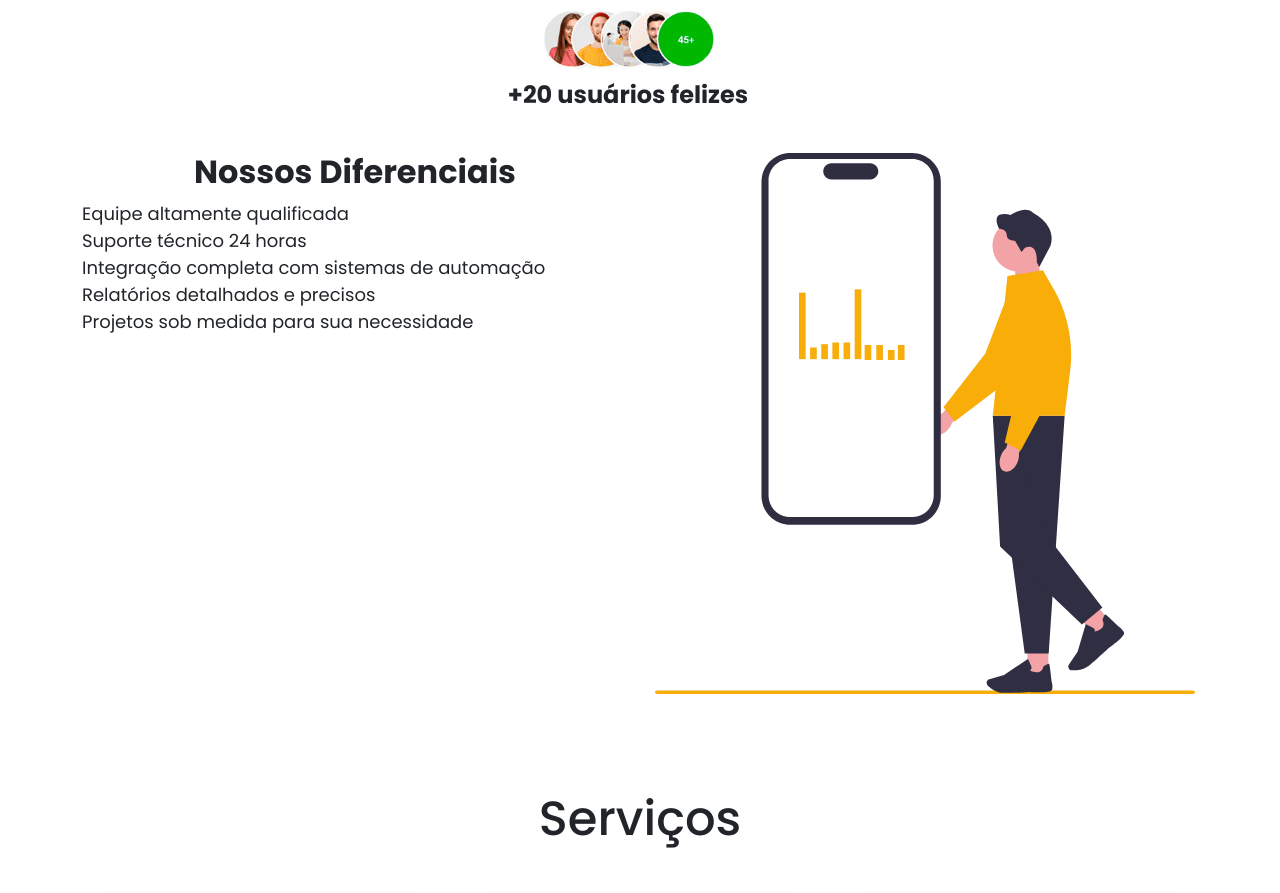
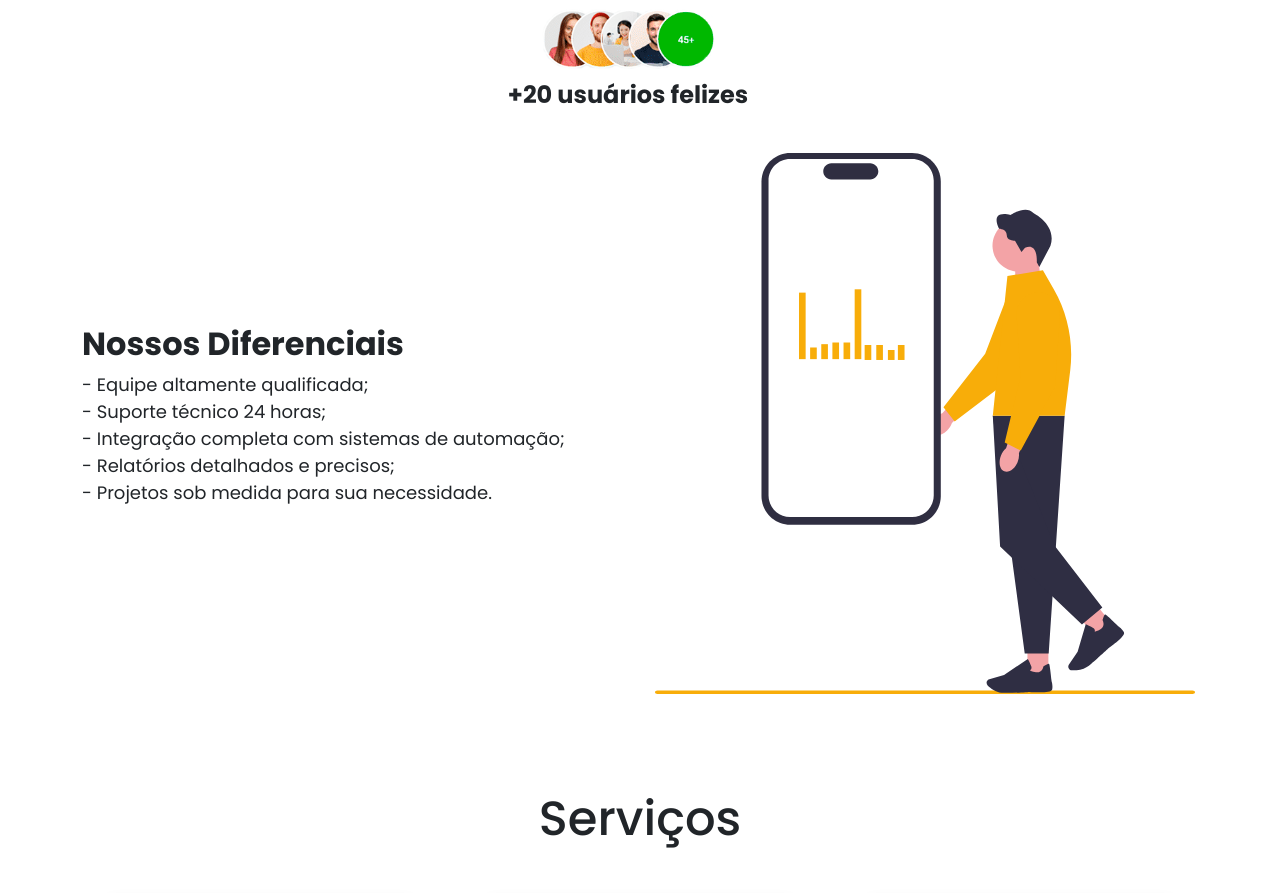
Before and after one commit to tsxdudu/ORVALL, a website: page index.html in a window 1280 px wide. Shown: the part 2040-2933 px from the top of the page. Drawn offline with nearby package versions, Linux system fonts and the light colour scheme.

Commit message:
FIX: Fix something bugs

```diff
--- a/index.html
+++ b/index.html
@@ -98,15 +98,15 @@
                     <p class="mt-2 fs-4 fw-bold">+20 usuários felizes</p>
                 </div>
                 <div class="my-container2">
-                    <div class="row justify-content-center">
+                    <div class="row justify-content-center align-items-center">
                         <div class="col-xl-6 col-lg-6 col-md-12 col-12 mt-4 fs-5">
-                            <h2 class="fw-bold text-center">Nossos Diferenciais</h2>
+                            <h2 class="fw-bold text-start">Nossos Diferenciais</h2>
                             <ul class="list-unstyled">
-                                <li>Equipe altamente qualificada</li>
-                                <li>Suporte técnico 24 horas</li>
-                                <li>Integração completa com sistemas de automação</li>
-                                <li>Relatórios detalhados e precisos</li>
-                                <li>Projetos sob medida para sua necessidade</li>
+                                <li>- Equipe altamente qualificada;</li>
+                                <li>- Suporte técnico 24 horas;</li>
+                                <li>- Integração completa com sistemas de automação;</li>
+                                <li>- Relatórios detalhados e precisos;</li>
+                                <li>- Projetos sob medida para sua necessidade.</li>
                             </ul>
                         </div>
                         <div class="col-xl-6 col-lg-6 col-md-12 col-12 mt-4 fs-5 text-center">
```
Also changed, not shown: dashboard.html (+2 -2 lines).
